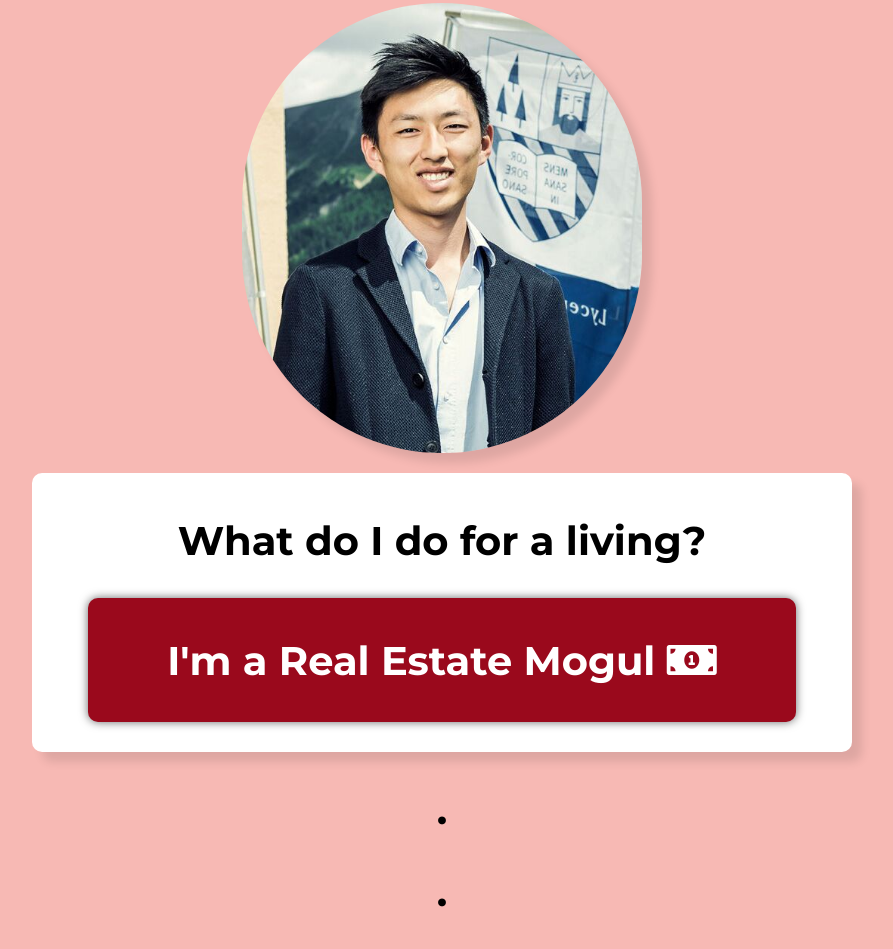
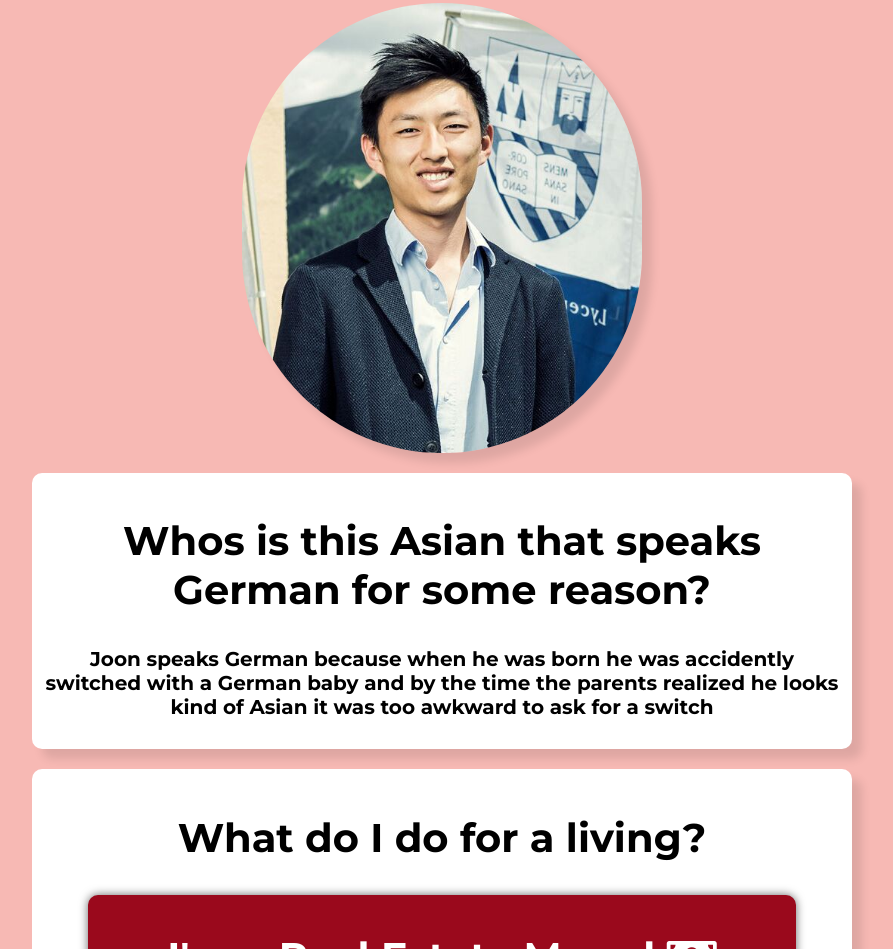
Before and after one commit to seokjoonkang/profile, a plain HTML site: page index.html in a window 1280 px wide. Shown: the part 305-1254 px from the top of the page, without its empty margins (198-1091 px from the left). Drawn offline with Linux system fonts and the light colour scheme; a web font is replaced by a local one.

Commit message:
Joons page

```diff
--- a/index.html
+++ b/index.html
@@ -15,6 +15,11 @@
     <img src="images/gameandwatch.png" alt="gamecharacter" class="gamewatch">
   </h1>
   <img src="images/joon.jpeg" alt="profile" class="profile-pic">
+  <div class="card-white">
+    <h2>Whos is this Asian that speaks German for some reason?</h2>
+    <p>Joon speaks German because when he was born he was accidently switched with a German baby and by the time the parents realized he looks kind of Asian it was too awkward to ask for a switch</p>
+  </div>
+
   <div class="card-white">
     <h2>What do I do for a living?</h2>
      <div class="btn-red">
```
